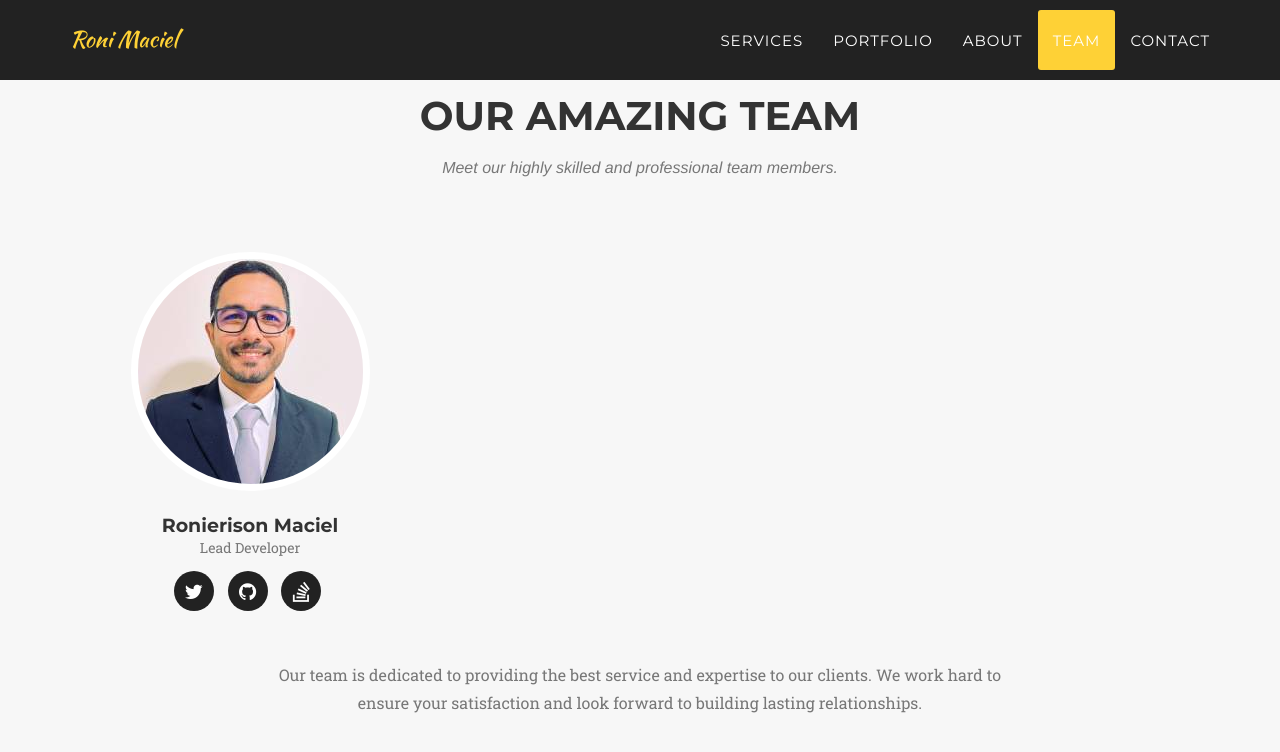
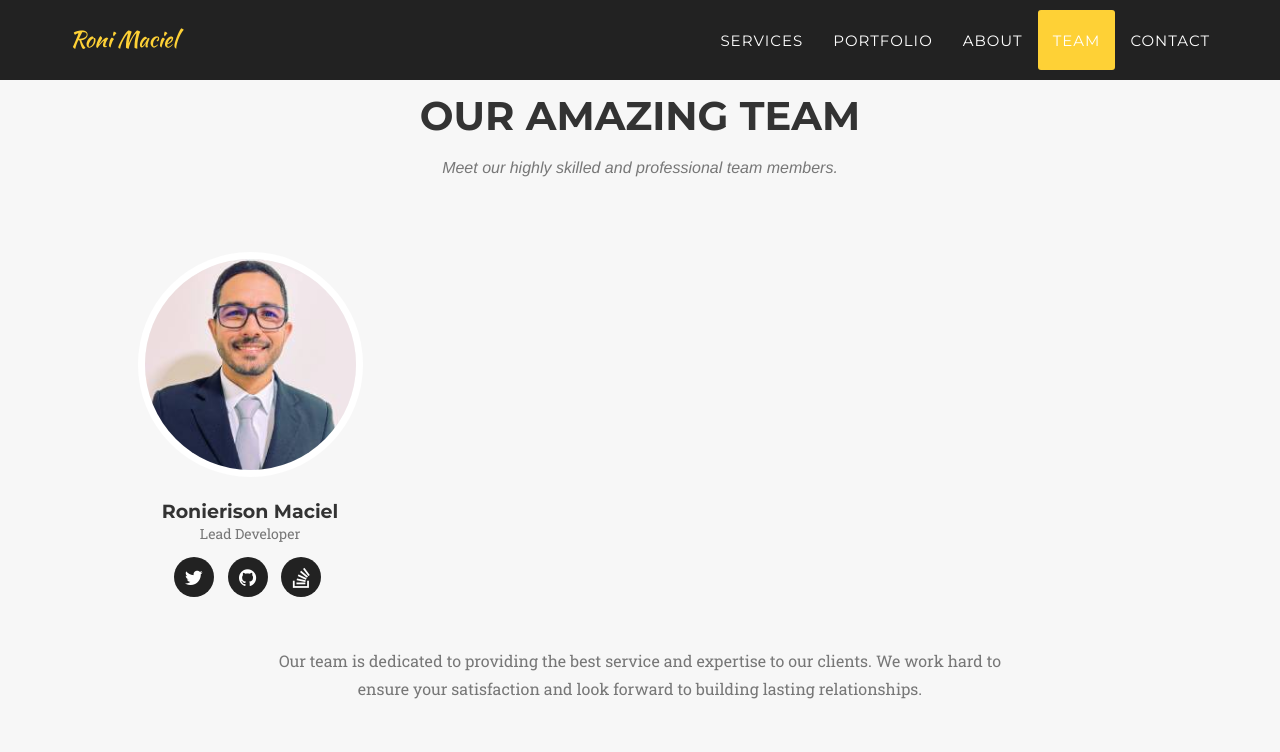
Before and after one commit to RonierisonMaciel/ronierisonmaciel.github.io, a Jekyll site: the page built from index.html, in a window 1280 px wide and 900 px high, scrolled down 4621 px. Shown: the top 752 px of the window. Built offline with Jekyll 4.4.1, drawn with Linux system fonts in a browser that asks for light colours; some web fonts are replaced.

Commit message:
:fire: update html team

```diff
--- a/_includes/team.html
+++ b/_includes/team.html
@@ -10,10 +10,8 @@
         <div class="row">
             {% for member in site.people %}
             <div class="col-sm-4">
-                <div class="team-member text-center">  <!-- Added text-center class here -->
-                    <div class="image-container">  <!-- Added this div to wrap the image -->
-                        <img src="img/team/{{ member.pic }}.jpg" class="img-responsive img-circle" alt="{{ member.name }}">
-                    </div>
+                <div class="team-member text-center">
+                    <img src="img/team/{{ member.pic }}.jpg" class="img-responsive img-circle mx-auto d-block" style="width: 225px; height: 225px; object-fit: cover;" alt="{{ member.name }}">
                     <h4>{{ member.name }}</h4>
                     <p class="text-muted">{{ member.position }}</p>
                     <ul class="list-inline social-buttons">
```
